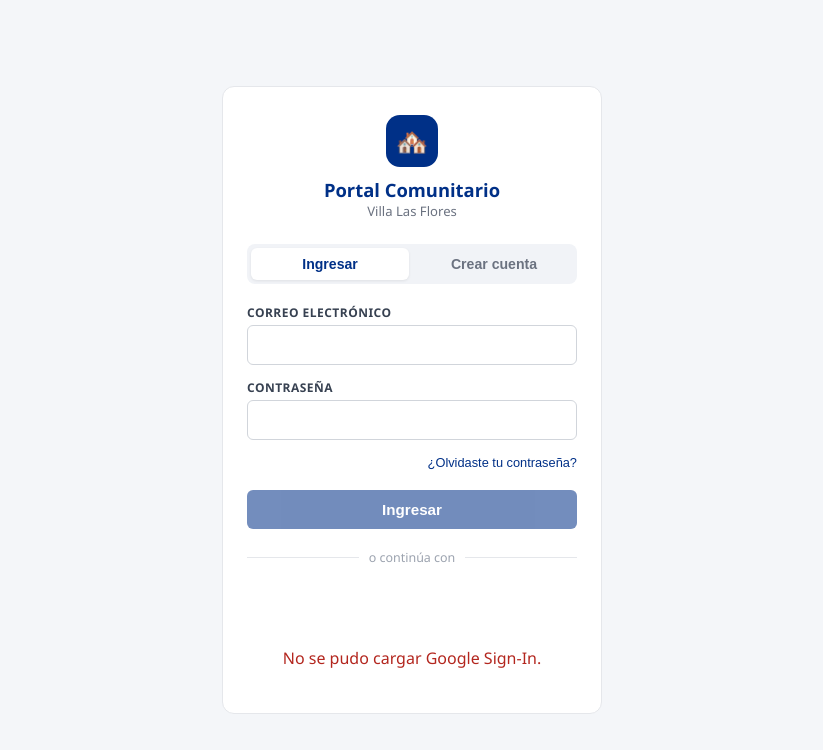
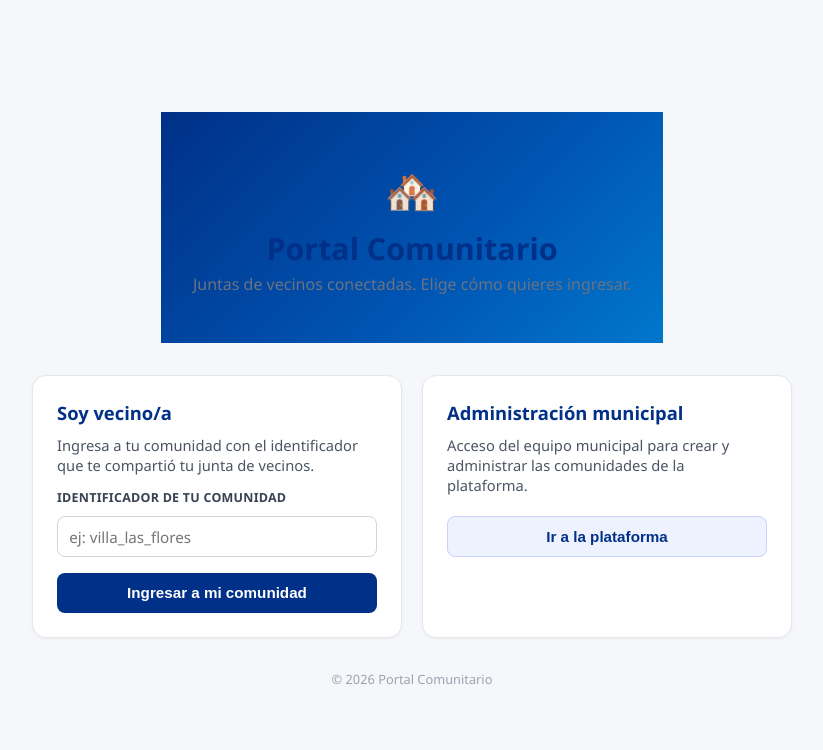
Before and after one commit to portal-comunitario/frontend, an Angular app: page / in a window 1280 px wide. Before the commit this address led to /login. Shown: the top 750 px of the page, without its empty margins (228-1051 px from the left). Built offline with nearby package versions, Linux system fonts and the light colour scheme.

Commit message:
feat(multi-tenant): landing neutral en / + tenantGuard (elimina el portal por defecto single-tenant)

```diff
--- a/src/app/app.routes.ts
+++ b/src/app/app.routes.ts
@@ -3,11 +3,17 @@ import { Routes } from '@angular/router';
 import { authGuard } from './auth/auth.guard';
 import { adminGuard } from './auth/admin.guard';
 import { platformGuard } from './platform/platform.guard';
+import { tenantGuard } from './tenant/tenant.guard';
 
 export const routes: Routes = [
-  { path: '', redirectTo: 'portal', pathMatch: 'full' },
+  {
+    path: '',
+    pathMatch: 'full',
+    loadComponent: () => import('./pages/landing/landing').then((m) => m.Landing),
+  },
   {
     path: 'login',
+    canActivate: [tenantGuard],
     loadComponent: () => import('./pages/login/login').then((m) => m.Login),
   },
   {
@@ -21,7 +27,7 @@ export const routes: Routes = [
   },
   {
     path: 'portal',
-    canActivate: [authGuard],
+    canActivate: [tenantGuard, authGuard],
     loadComponent: () => import('./pages/portal/portal').then((m) => m.Portal),
     children: [
       { path: '', loadComponent: () => import('./features/inicio/inicio').then((m) => m.Inicio) },
--- /dev/null
+++ b/src/app/pages/landing/landing.ts
@@ -0,0 +1,81 @@
+import { Component, inject, signal } from '@angular/core';
+import { Router } from '@angular/router';
+import { FormsModule } from '@angular/forms';
+
+/**
+ * Entrada neutral del sistema (root `/`). No asume ninguna comunidad: separa las
+ * dos audiencias del portal multi-tenant — vecinos (van a su comunidad `/c/:slug`)
+ * y administración municipal (van a `/platform`).
+ */
+@Component({
+  selector: 'app-landing',
+  standalone: true,
+  imports: [FormsModule],
+  template: `
+    <div class="landing">
+      <div class="hero">
+        <div class="logo">🏘️</div>
+        <h1>Portal Comunitario</h1>
+        <p class="tagline">Juntas de vecinos conectadas. Elige cómo quieres ingresar.</p>
+      </div>
+
+      <div class="cards">
+        <section class="card">
+          <h2>Soy vecino/a</h2>
+          <p>Ingresa a tu comunidad con el identificador que te compartió tu junta de vecinos.</p>
+          <label for="slug">Identificador de tu comunidad</label>
+          <input id="slug" name="slug" type="text" [(ngModel)]="slugInput"
+                 placeholder="ej: villa_las_flores" (keyup.enter)="irAComunidad()" />
+          @if (error()) { <div class="err">Ingresa un identificador válido.</div> }
+          <button class="primary" (click)="irAComunidad()">Ingresar a mi comunidad</button>
+        </section>
+
+        <section class="card">
+          <h2>Administración municipal</h2>
+          <p>Acceso del equipo municipal para crear y administrar las comunidades de la plataforma.</p>
+          <button class="secondary" (click)="irAPlataforma()">Ir a la plataforma</button>
+        </section>
+      </div>
+
+      <footer>© 2026 Portal Comunitario</footer>
+    </div>
+  `,
+  styles: [`
+    .landing { min-height: 100vh; display: flex; flex-direction: column; align-items: center;
+      justify-content: center; gap: 2rem; padding: 2rem 1rem; background: #f5f7fb; }
+    .hero { text-align: center; }
+    .logo { font-size: 2.75rem; }
+    h1 { margin: .5rem 0 .25rem; font-size: 1.9rem; font-weight: 800; color: #003087; }
+    .tagline { margin: 0; color: #6b7280; }
+    .cards { display: flex; flex-wrap: wrap; gap: 1.25rem; justify-content: center; width: 100%; max-width: 760px; }
+    .card { flex: 1 1 320px; background: #fff; border: 1px solid #e5e7eb; border-radius: 14px;
+      padding: 1.5rem; display: flex; flex-direction: column; gap: .6rem; box-shadow: 0 1px 3px rgba(0,0,0,.05); }
+    .card h2 { margin: 0; font-size: 1.15rem; color: #003087; }
+    .card p { margin: 0 0 .3rem; color: #4b5563; font-size: .92rem; }
+    label { font-size: .78rem; font-weight: 700; color: #374151; text-transform: uppercase; letter-spacing: .02em; }
+    input { padding: .6rem .7rem; border: 1px solid #d1d5db; border-radius: 8px; font-size: .95rem; }
+    .err { color: #b91c1c; font-size: .8rem; }
+    button { margin-top: .4rem; padding: .7rem; border: none; border-radius: 8px; font-weight: 700;
+      font-size: .95rem; cursor: pointer; }
+    .primary { background: #003087; color: #fff; }
+    .secondary { background: #eef2ff; color: #003087; border: 1px solid #c7d2fe; }
+    button:hover { filter: brightness(.97); }
+    footer { color: #9ca3af; font-size: .8rem; }
+  `],
+})
+export class Landing {
+  private readonly router = inject(Router);
+  protected slugInput = '';
+  protected readonly error = signal(false);
+
+  irAComunidad(): void {
+    const slug = this.slugInput.trim().toLowerCase().replace(/\s+/g, '_');
+    if (!slug) { this.error.set(true); return; }
+    this.error.set(false);
+    void this.router.navigate(['/c', slug]);
+  }
+
+  irAPlataforma(): void {
+    void this.router.navigate(['/platform']);
+  }
+}
--- /dev/null
+++ b/src/app/tenant/tenant.guard.ts
@@ -0,0 +1,15 @@
+import { inject } from '@angular/core';
+import { CanActivateFn, Router } from '@angular/router';
+
+import { TenantService } from './tenant.service';
+
+/**
+ * Exige que haya una comunidad (tenant) activa. Las rutas de vecinos (`/portal`,
+ * `/login`) no tienen sentido sin tenant: si no hay slug, se vuelve al landing.
+ * Esto evita el portal "por defecto" (herencia single-tenant).
+ */
+export const tenantGuard: CanActivateFn = () => {
+  const tenant = inject(TenantService);
+  const router = inject(Router);
+  return tenant.getSlug() ? true : router.createUrlTree(['/']);
+};
```
